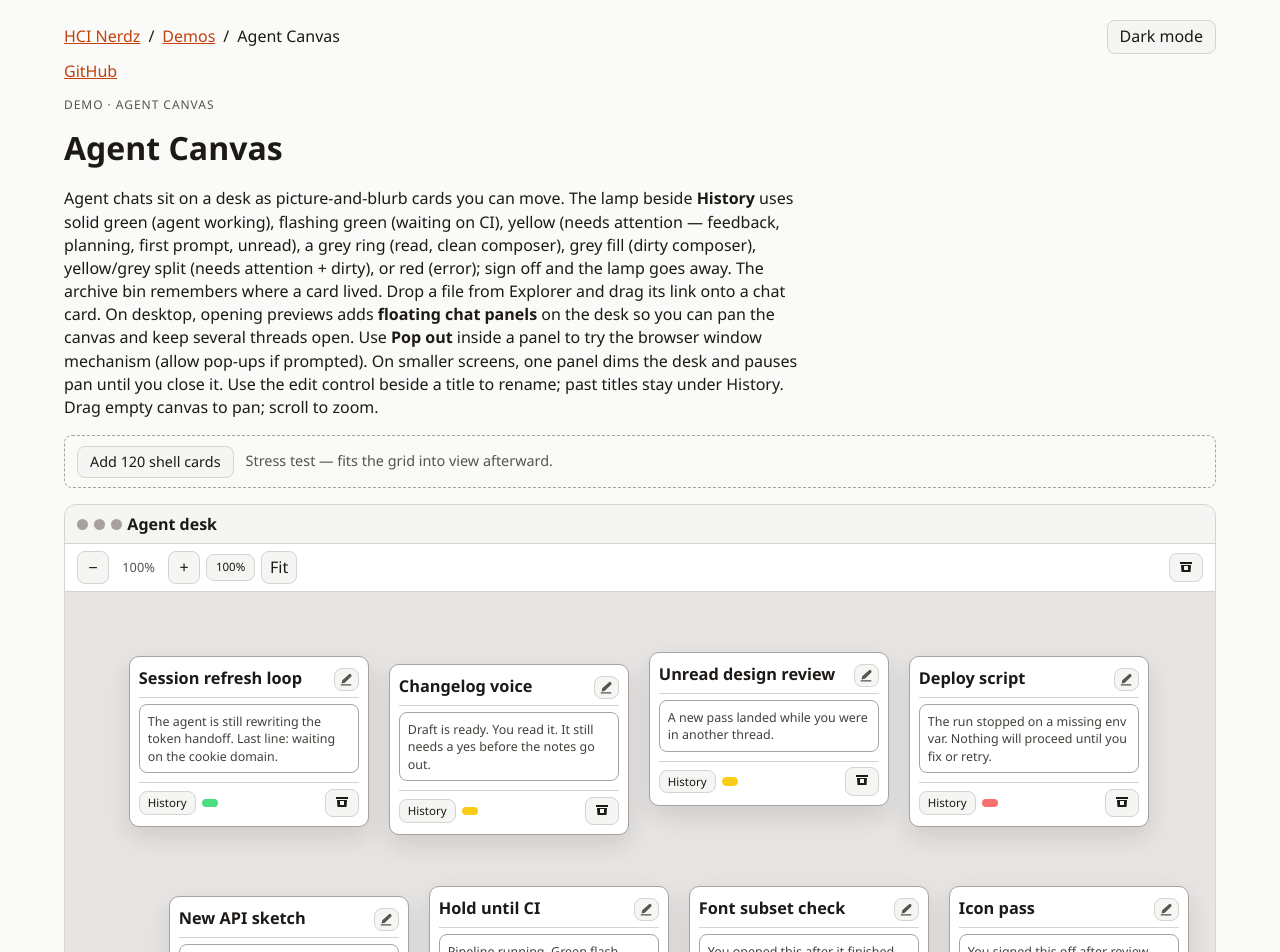
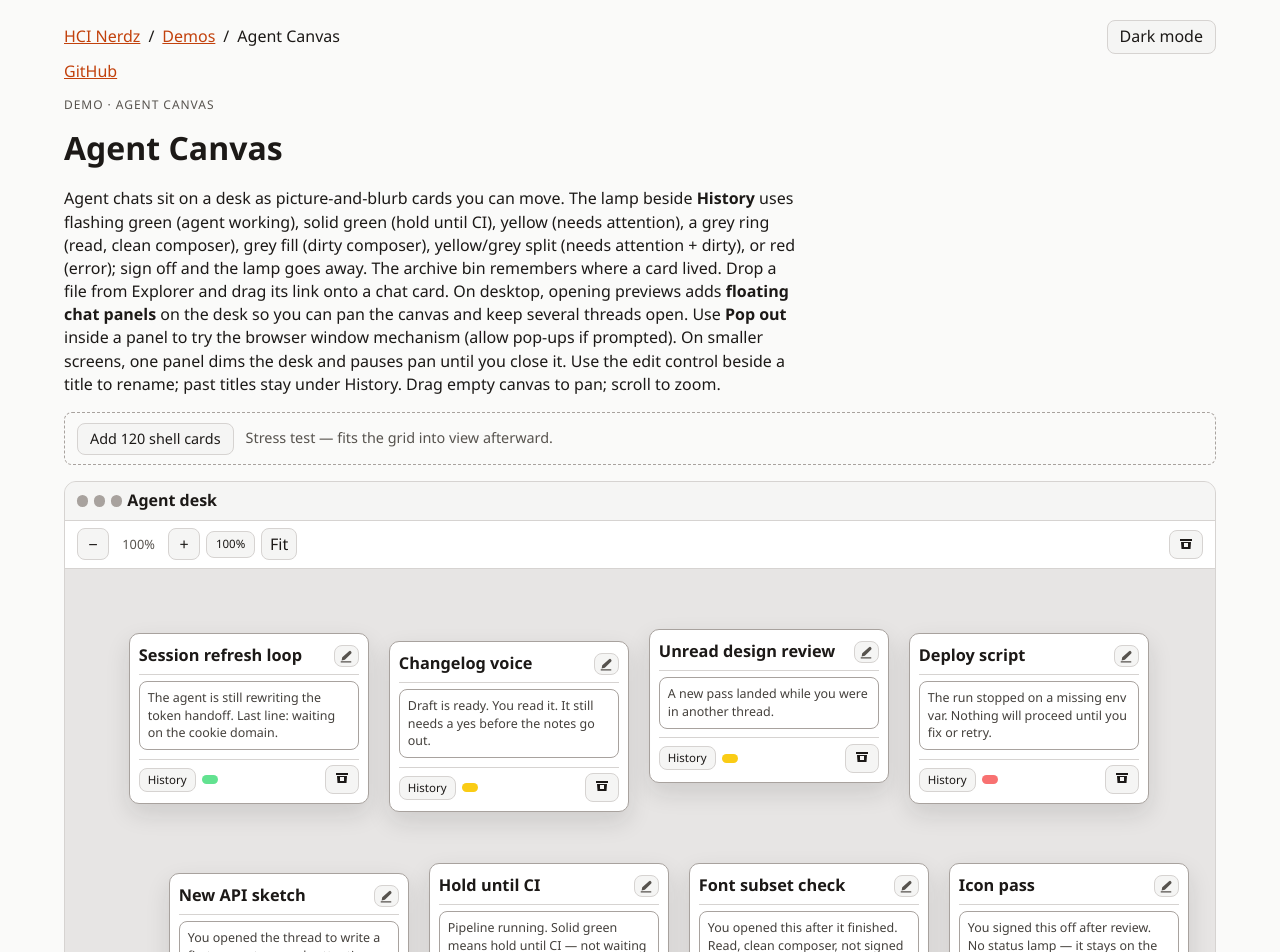
Before and after one commit to HCI-Nerdz/conversation-canvas, a React (Vite) app: page / in a window 1280 px wide. Shown: the top 952 px of the page. Built offline with nearby package versions, Linux system fonts and the light colour scheme.

Commit message:
fix(demo): flash green for working, solid for CI hold

```diff
--- a/src/core/model.ts
+++ b/src/core/model.ts
@@ -91,8 +91,8 @@ const LAMP_LABEL: Record<Exclude<LampDisplayStatus, "signedOff">, string> = {
 };
 
 const LAMP_HINT: Record<Exclude<LampDisplayStatus, "signedOff">, string> = {
-  agentWorking: "Green solid — the agent is working on this thread.",
-  waitingOnCi: "Green flashing — waiting on CI or another external pipeline step.",
+  agentWorking: "Green flashing — the agent is working (activity in progress).",
+  waitingOnCi: "Green solid — on hold until CI or another external step finishes.",
   needsAttention: "Yellow — needs your attention (feedback, planning, first prompt, unread, etc.).",
   read: "Grey ring — you read it; composer clean; not signed off.",
   agentError: "Red — the agent stopped on an error.",
--- a/src/demo.css
+++ b/src/demo.css
@@ -670,11 +670,13 @@ h1 {
   background: currentColor;
 }
 
-.status-dot.status-agentWorking { color: #4ade80; }
+.status-dot.status-agentWorking {
+  color: #4ade80;
+  animation: status-ci-pulse 1.35s ease-in-out infinite;
+}
 
 .status-dot.status-waitingOnCi {
   color: #4ade80;
-  animation: status-ci-pulse 1.35s ease-in-out infinite;
 }
 
 @keyframes status-ci-pulse {
--- a/src/react/DemoPage.tsx
+++ b/src/react/DemoPage.tsx
@@ -41,10 +41,10 @@ export function DemoPage() {
         <h1>Agent Canvas</h1>
         <p className="lede">
           Agent chats sit on a desk as picture-and-blurb cards you can move. The lamp beside{" "}
-          <strong>History</strong> uses solid green (agent working), flashing green (waiting on CI),
-          yellow (needs attention — feedback, planning, first prompt, unread), a grey ring (read, clean
-          composer), grey fill (dirty composer), yellow/grey split (needs attention + dirty), or red
-          (error); sign off and the lamp goes away. The archive bin
+          <strong>History</strong> uses flashing green (agent working), solid green (hold until CI), yellow
+          (needs attention), a grey
+          ring (read, clean composer), grey fill (dirty composer), yellow/grey split (needs attention +
+          dirty), or red (error); sign off and the lamp goes away. The archive bin
           remembers where a card lived. Drop a file from Explorer and drag its link onto a chat card.
           On desktop, opening previews adds <strong>floating chat panels</strong> on the desk so you can
           pan the canvas and keep several threads open. Use <strong>Pop out</strong> inside a panel to try the
--- a/src/react/demoSeed.ts
+++ b/src/react/demoSeed.ts
@@ -89,7 +89,7 @@ export const demoModel: CanvasModel = {
     card(
       "snooze",
       "Hold until CI",
-      "Pipeline running. Green flash means waiting on CI, not on you to reply.",
+      "Pipeline running. Solid green means hold until CI — not waiting on you to reply.",
       "waitingOnCi",
       340,
       270,
```
Also changed, not shown: 1 other file (tests, documents, lock files or other folders).
